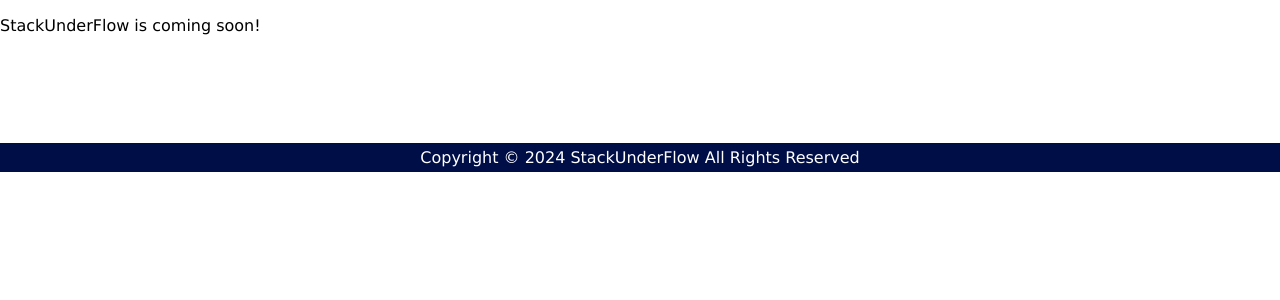
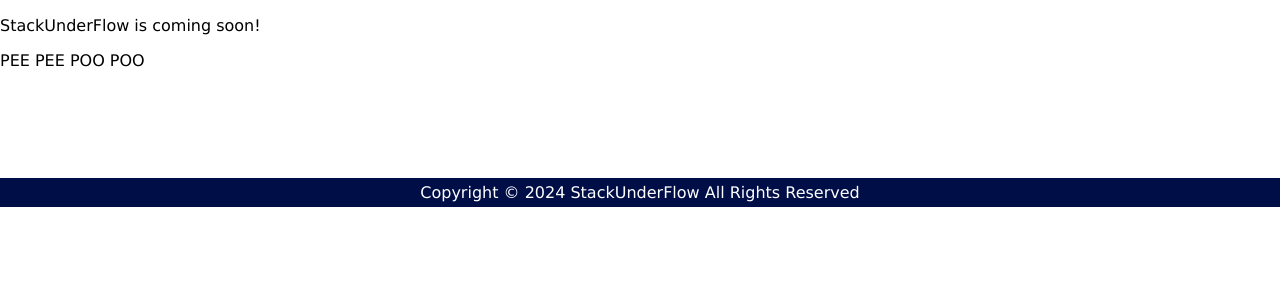
Before and after one commit to Ocean48/stackunderflow, a PHP site: page / in a window 1280 px wide. Shown: the part 110-410 px from the top of the page. Run offline with PHP 8.4, Linux system fonts and the light colour scheme; a stand-in replaces the project's code that opens the database connection; some libraries are stand-ins or nearby versions.

Commit message:
Update index.php

```diff
--- a/index.php
+++ b/index.php
@@ -6,6 +6,7 @@ include('h_f/header.php');
 
 <main>
     <p>StackUnderFlow is coming soon!</p>
+    <p>PEE PEE POO POO</p>
 </main>
 
 <br><br><br><br>
```
